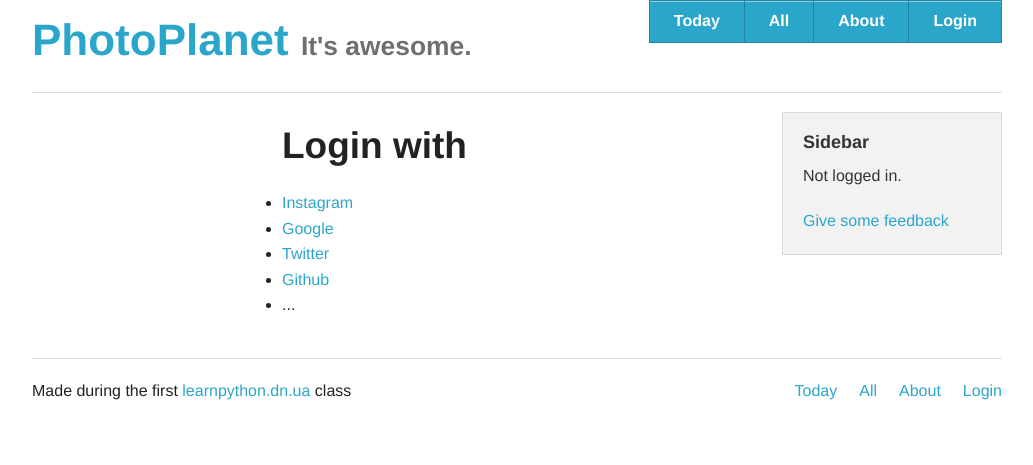
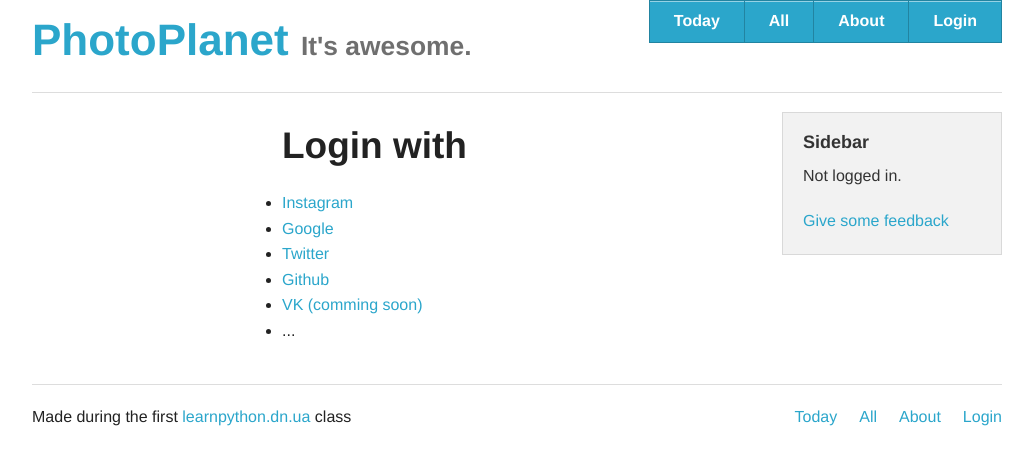
Before and after one commit to rpisarev/photoplanet, a Django app: page /login/ in a window 1280 px wide. Shown: the top 465 px of the page, without its empty margins (123-1156 px from the left). Run offline with Django 3.2, Linux system fonts and the light colour scheme; parts of the project's set-up code (start-up, migrations or seed data) failed here and were passed over; some libraries are stand-ins or nearby versions.

Commit message:
Add VK login template

```diff
--- a/photoplanet/templates/users/login.html
+++ b/photoplanet/templates/users/login.html
@@ -17,6 +17,7 @@
               <li><a href="{% url "socialauth_begin" "google-oauth2" %}{% if next %}?next={{ next }}{% endif %}">Google</a></li>
 	      <li><a href="{% url "socialauth_begin" "twitter" %}{% if next %}?next={{ next }}{% endif %}">Twitter</a></li>
               <li><a href="{% url "socialauth_begin" "github" %}{% if next %}?next={{ next }}{% endif %}">Github</a></li>
+              <li><a href="{% url "socialauth_begin" "vk" %}{% if next %}?next={{ next }}{% endif %}">VK (comming soon)</a></li>
               <li>...
             </ul>
 
```
